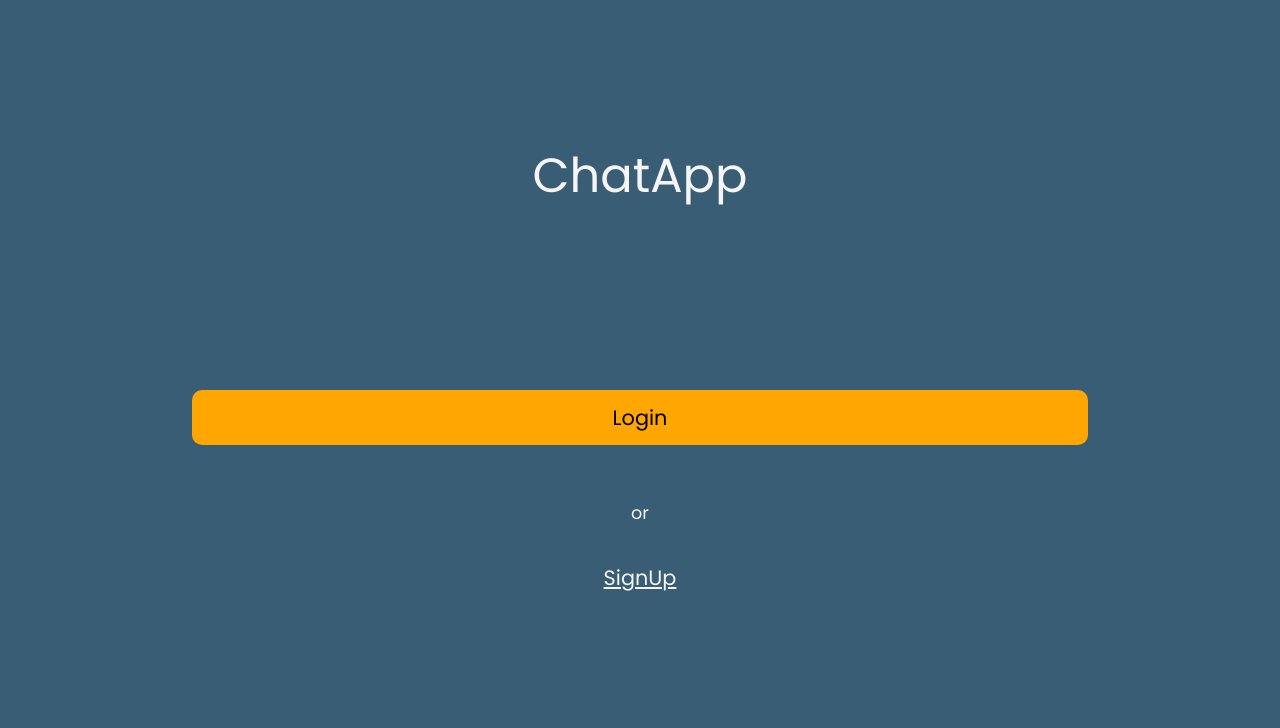
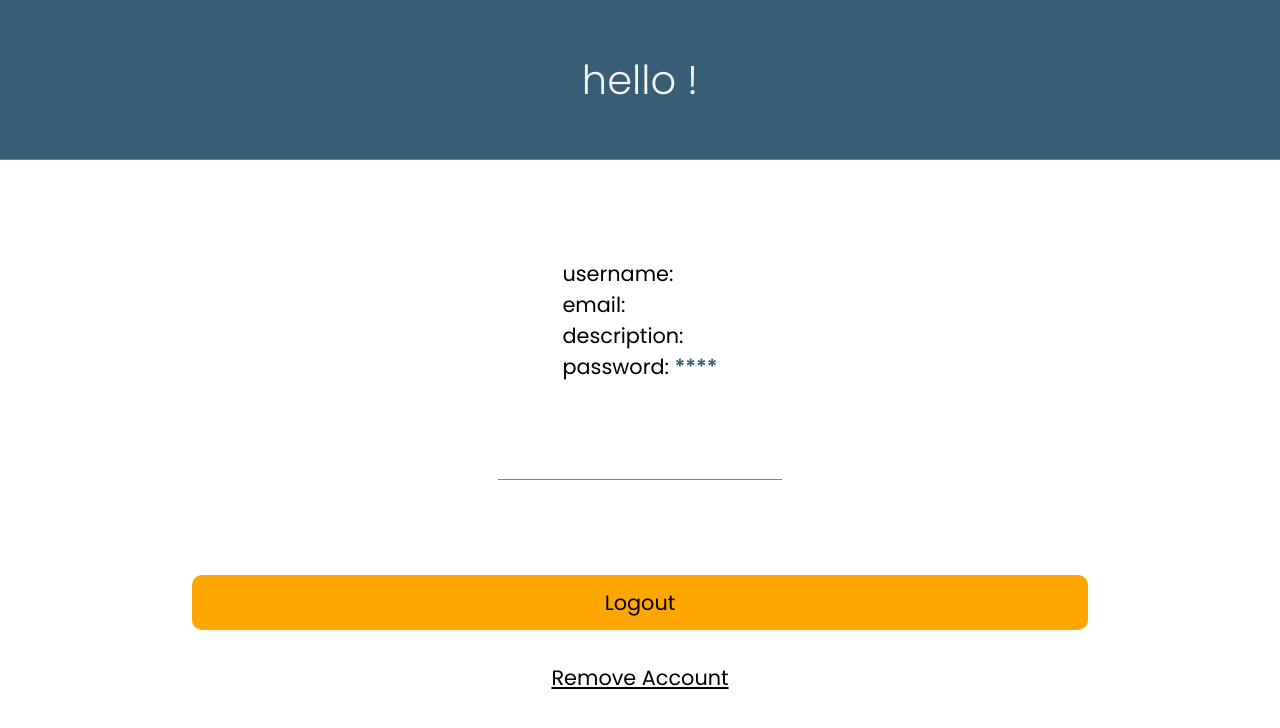
Before and after one commit to atrykp/chat-app-client, a React (Create React App) app: page /user in a window 1280 px wide. Before the commit this address led to /. Shown: the top 728 px of the page. Built offline with nearby package versions, Linux system fonts and the light colour scheme.

Commit message:
add user info screen

```diff
--- a/src/App.tsx
+++ b/src/App.tsx
@@ -15,6 +15,7 @@ import { io } from "socket.io-client";
 import { useEffect, useState } from "react";
 import { useAppSelector } from "./hooks/redux-hooks";
 import StartScreen from "./Screen/StartScreen/StartScreen";
+import UserScreen from "./Screen/UserScreen/UserScreen";
 
 function App() {
   const userInfo = useAppSelector((state) => state.user);
@@ -42,6 +43,9 @@ function App() {
         <Route path="/" exact>
           <StartScreen />
         </Route>
+        <Route path="/user" exact>
+          <UserScreen />
+        </Route>
         <Route path="/login" exact>
           <LoginScreen />
         </Route>
--- /dev/null
+++ b/src/Screen/UserScreen/UserScreen.scss
@@ -0,0 +1,46 @@
+.user-screen-wrapper {
+  display: grid;
+  height: 100vh;
+  width: 100%;
+  justify-items: center;
+  align-items: center;
+  grid-template-rows: 20% 40% 40%;
+}
+.user-screen-header {
+  width: 100%;
+  background-color: #395d75;
+  align-self: flex-start;
+  display: flex;
+  align-items: center;
+  justify-content: center;
+  border-bottom: 1px solid gray;
+  height: 100%;
+}
+.user-screen-header p {
+  color: whitesmoke;
+  font-size: 2.5rem;
+  text-align: center;
+  font-weight: lighter;
+}
+.user-screen-data {
+  height: 100%;
+  padding: 0 5%;
+  font-size: 1.3rem;
+  border-bottom: 1px solid gray;
+  display: flex;
+  justify-content: center;
+  flex-direction: column;
+}
+
+.user-screen-data span {
+  color: #395d75;
+  font-weight: bold;
+}
+.user-screen-buttons {
+  width: 100%;
+  text-align: center;
+}
+.user-screen-remove {
+  background-color: transparent;
+  text-decoration: underline;
+}
--- /dev/null
+++ b/src/Screen/UserScreen/UserScreen.tsx
@@ -0,0 +1,36 @@
+import { useHistory } from "react-router";
+import Button from "../../components/Button";
+import { useAppSelector } from "../../hooks/redux-hooks";
+import "./UserScreen.scss";
+
+const UserScreen = () => {
+  const userInfo = useAppSelector((state) => state.user);
+  const history = useHistory();
+  return (
+    <div className="user-screen-wrapper">
+      <div className="user-screen-header">
+        <p>hello {userInfo.username}!</p>
+      </div>
+      <div className="user-screen-data">
+        <p>
+          username: <span>{userInfo.username}</span>
+        </p>
+        <p>
+          email: <span>{userInfo.email}</span>
+        </p>
+        <p>
+          description: <span>{userInfo.description}</span>
+        </p>
+        <p>
+          password: <span>****</span>
+        </p>
+      </div>
+      <div className="user-screen-buttons">
+        <Button>Logout</Button>
+        <Button styles="user-screen-remove">Remove Account</Button>
+      </div>
+    </div>
+  );
+};
+
+export default UserScreen;
--- a/src/components/NavBar/NavBar.tsx
+++ b/src/components/NavBar/NavBar.tsx
@@ -8,7 +8,10 @@ const NavBar = () => {
   return (
     <div className="navbar-wrapper">
       <h1>Chat App</h1>
-      <div className="navbar-user-icon" onClick={() => history.push("/")}></div>
+      <div
+        className="navbar-user-icon"
+        onClick={() => history.push(`${userInfo._id ? "/user" : "/"}`)}
+      ></div>
       <div className="navbar-links-wrapper">
         <NavLink className="navbar-link" to="/conversations">
           Chats
```
